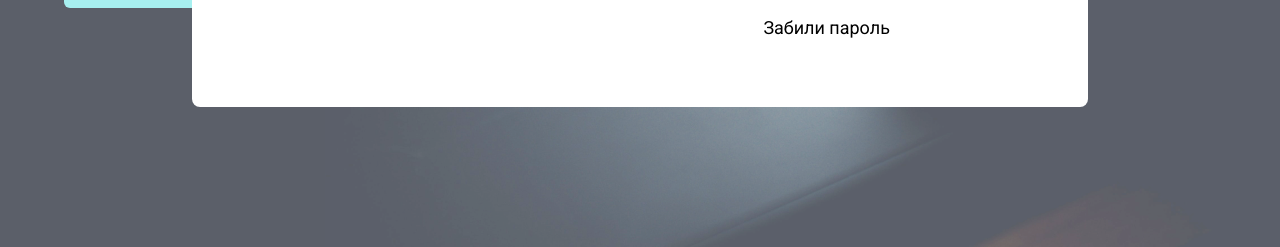
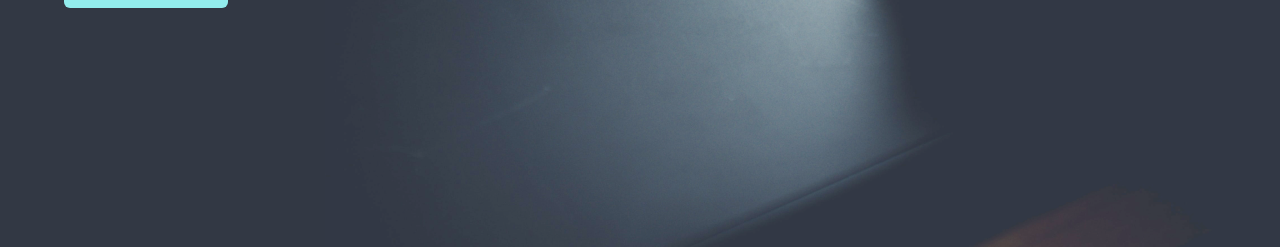
Before and after one commit to VIOOI/team-login, a website built with Vite: page index.html in a window 1280 px wide. Shown: the part 553-800 px from the top of the page. Built offline with nearby package versions, Linux system fonts and the light colour scheme.

Commit message:
F: В самом начале бвла открыта Форма
Signed-off-by: Vladimir Below <laitvladimir@yandex.ru>

```diff
--- a/index.html
+++ b/index.html
@@ -13,7 +13,7 @@
 
 		<div
 			class="header w-screen h-screen bg-[#323844] font-['Roboto']"
-			x-data="{ open: true }"
+			x-data="{ open: false }"
 			>
 
 			<div
```
